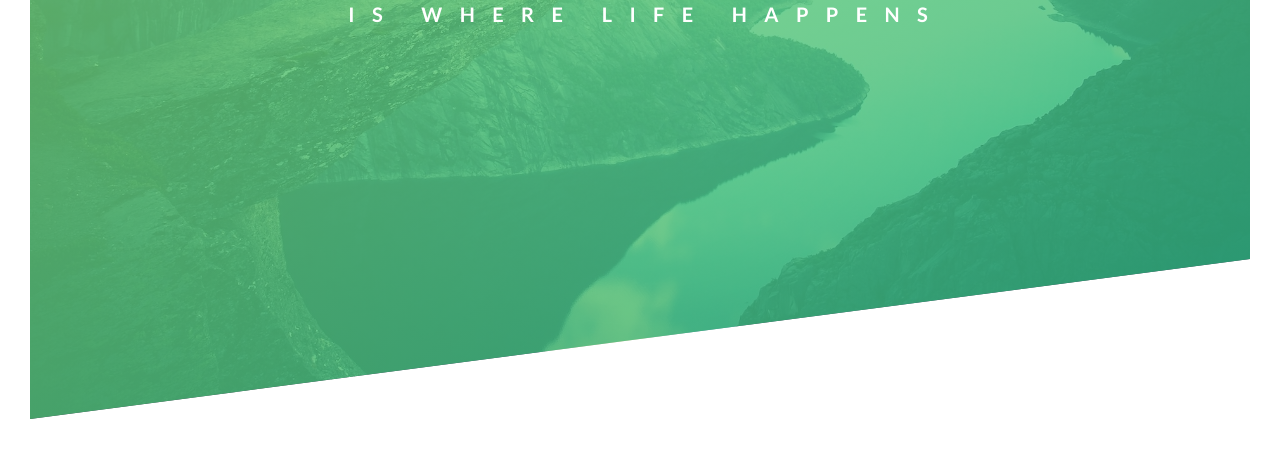
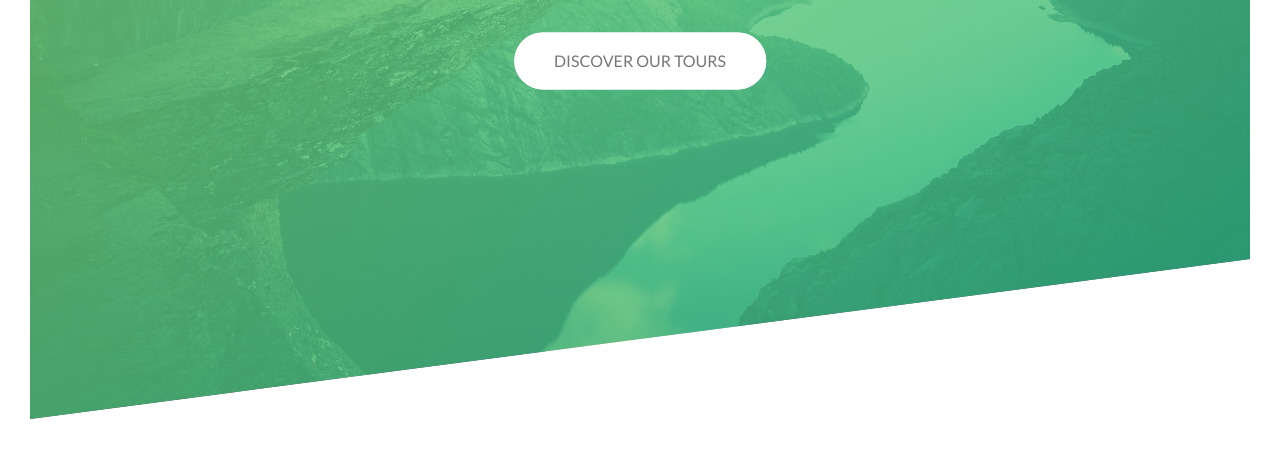
Before and after one commit to ok-olly/advanced-css-course, a plain HTML site: page Natours/starter/index.html in a window 1280 px wide. Shown: the part 371-820 px from the top of the page. Drawn offline with Linux system fonts and the light colour scheme; files that its build step writes are made by us from their sources.

Commit message:
01 02 2023

```diff
--- a/Natours/starter/css/style.css
+++ b/Natours/starter/css/style.css
@@ -52,6 +52,9 @@ body {
   top: 40%;
   left: 50%;
   transform: translate(-50%, -50%);
+  /* text-align will align inline elements only, but not any block elements. */
+  /* Because the button has display: inline-block. text-align centers inline elements, you set it on the parent element so the children get centered. If you set text-align on the button itself it will only center the text inside the button (which is already centered). */
+  text-align: center;
 }
 
 .heading-primary {
@@ -59,6 +62,7 @@ body {
   text-transform: uppercase;
 
   backface-visibility: hidden;
+  margin-bottom: 60px;
 }
 
 .heading-primary-main {
@@ -119,3 +123,79 @@ body {
     transform: translate(0);
   }
 }
+
+@keyframes moveInBottom {
+  0% {
+    opacity: 0;
+    transform: translateY(30px);
+  }
+
+  100% {
+    opacity: 1;
+    transform: translate(0);
+  }
+}
+
+/* 링크 기본 그 자체, 이미 방문한 링크 */
+.btn:link,
+.btn:visited {
+  text-transform: uppercase;
+  text-decoration: none;
+  padding: 15px 40px;
+  /* 패딩이나 높이, 가로 이런걸 주고 싶으면 inline-block */
+  /* 이게 아니면 바로 위에 있는 텍스트랑 조금 겹치는 부분이 생긴다. */
+  display: inline-block;
+  border-radius: 100px;
+  transition: all 0.2s;
+  position: relative;
+}
+
+/* 마우스 올렸을 때 */
+.btn:hover {
+  transform: translateY(-3px);
+  /* box-shadow: x축 y축 그림자사이즈 그림자색 */
+  box-shadow: 0 10px 20px rgba(0, 0, 0, 0.2);
+}
+
+/* 클릭했을 때 */
+.btn:active {
+  transform: translateY(-1px);
+  box-shadow: 0 5px 10px rgba(0, 0, 0, 0.2);
+}
+
+.btn-white {
+  background-color: #fff;
+  color: #777;
+}
+
+.btn::after {
+  /* content가 빈칸이라도 지정을 해줘야하고 */
+  /* display도 ::after를 쓰려면 지정해줘야한다. 여기서는 버튼을 이미 inline-block으로 사용중이었기 때문에 똑같이 해줬다 */
+  content: "";
+  display: inline-block;
+  height: 100%;
+  width: 100%;
+  border-radius: 100px;
+  position: absolute;
+  top: 0;
+  left: 0;
+  z-index: -1;
+  transition: all 0.4s;
+}
+
+.btn-white::after {
+  background-color: #fff;
+}
+
+.btn:hover::after {
+  /* 사이즈가 커진다. */
+  transform: scaleX(1.4) scaleY(1.6);
+  opacity: 0;
+}
+
+.btn-animated {
+  /* 애니메이션이름 진행시간 스타일 딜레이 */
+  animation: moveInBottom 0.5s ease-out 0.75;
+  /* 애니메이션이 시작할 때 모든 요소를 0으로 맞추고 진행한다 */
+  animation-fill-mode: backwards;
+}
--- a/Natours/starter/index.html
+++ b/Natours/starter/index.html
@@ -26,6 +26,8 @@
           <span class="heading-primary-main">Outdoors</span>
           <span class="heading-primary-sub">is where life happens</span>
         </h1>
+
+        <a href="#" class="btn btn-white btn-animated">Discover our tours</a>
       </div>
     </header>
   </body>
```
